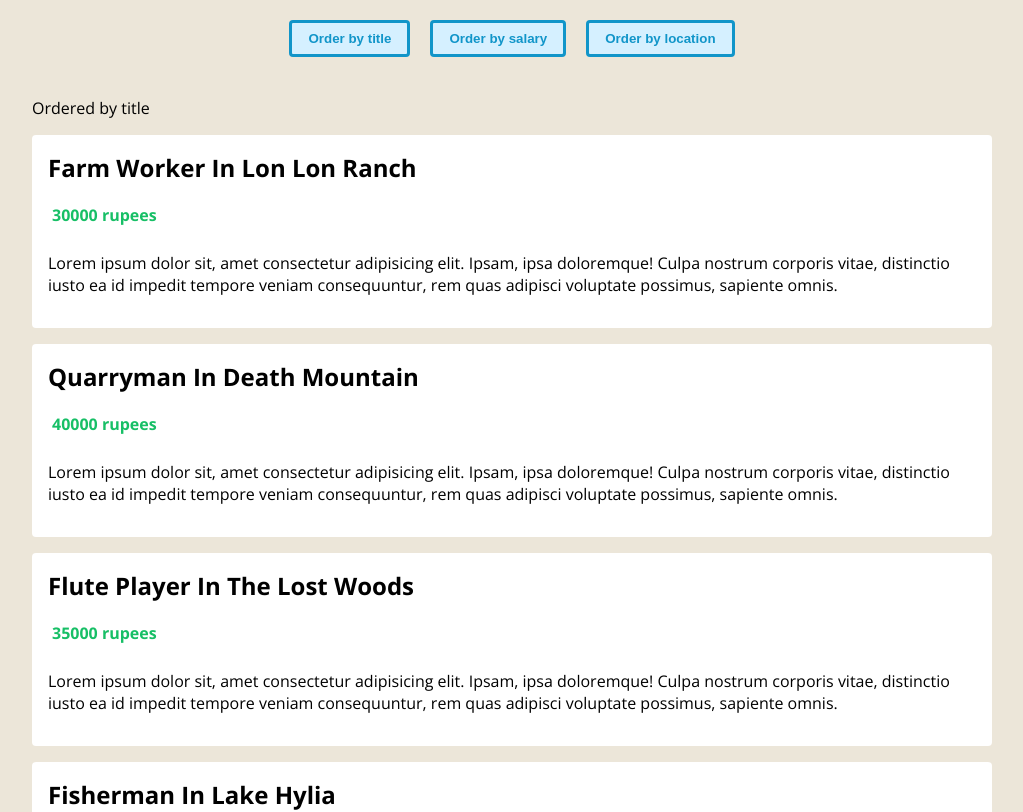
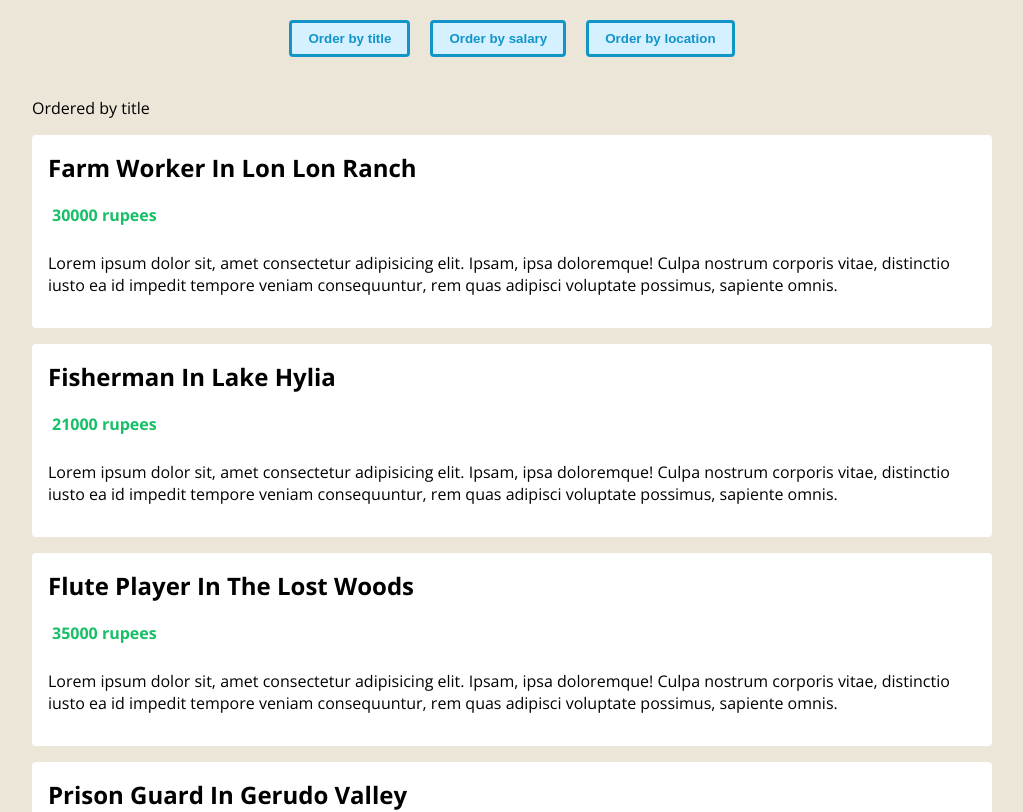
Before and after one commit to abhinandkaippalli/vue-typescript, a Vue app: page / in a window 1280 px wide. Shown: the top 812 px of the page, without its empty margins (128-1151 px from the left). Built offline with nearby package versions, Linux system fonts and the light colour scheme.

Commit message:
computed property

```diff
--- a/src/components/JobList.vue
+++ b/src/components/JobList.vue
@@ -3,7 +3,7 @@
     <div class="job-list">
       <p>Ordered by {{ order }}</p>
       <ul>
-        <li v-for="job in jobs" :key="job.id">
+        <li v-for="job in orderedJobs" :key="job.id">
           <h2>{{ job.title }} in {{ job.location }}</h2>
           <div class="salary">
             <p>{{ job.salary }} rupees</p>
@@ -23,7 +23,7 @@
 </template>
 
 <script lang="ts">
-import { defineComponent, PropType } from "vue";
+import { defineComponent, PropType, computed } from "vue";
 import Job from "@/types/job";
 import OrderTerm from "@/types/OrderTerm";
 
@@ -38,6 +38,16 @@
       type: String as PropType<OrderTerm>
     }
   },
+
+  setup(props) {
+    const orderedJobs = computed(() => {
+      return [...props.jobs].sort((a: Job, b: Job) => {
+        return a[props.order] > b[props.order] ? 1 : -1
+      })
+    })
+
+    return { orderedJobs }
+  }
 });
 </script>
 
```
